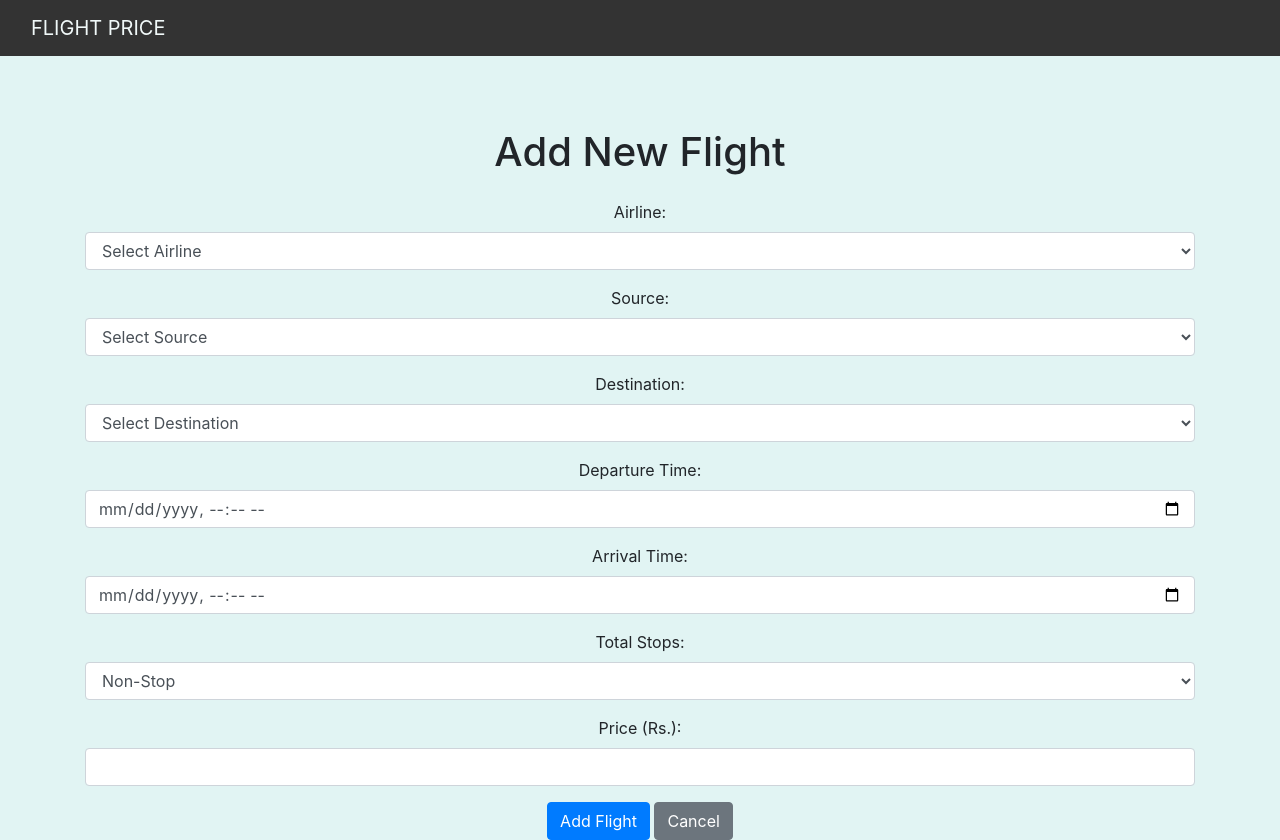
After one commit to magictang-001/flight_price_prediction, a Flask app: page /flights/add in a window 1280 px wide. The commit adds this page. Run offline with Flask 3, Linux system fonts and the light colour scheme; some libraries are stand-ins or nearby versions.

Commit message:
实现对每次航班数据保存到数据库和crud功能

```diff
--- a/2. Deploying the Flight Fare Prediction Model with Flask Framework Making Prediction/app.py
+++ b/2. Deploying the Flight Fare Prediction Model with Flask Framework Making Prediction/app.py
@@ -17,12 +17,24 @@ import seaborn as sns
 from io import BytesIO
 import base64
 import warnings
+from datetime import datetime
+from models import db, Flight, Prediction, User
+from config import config
 warnings.filterwarnings('ignore')
 
 app = Flask(__name__,
           template_folder='templates',
           static_folder='static')
-app.config['DEBUG'] = os.environ.get('FLASK_DEBUG', False)
+
+# Load configuration
+app.config.from_object(config['development'])
+
+# Initialize database
+db.init_app(app)
+
+# Create tables
+with app.app_context():
+    db.create_all()
 
 # Attempt to load the model
 try:
@@ -67,6 +79,95 @@ def internal_error(error):
     return render_template("home.html", prediction_text="Internal server error. Please try again."), 500
 
 
+@app.route('/flights')
+@cross_origin()
+def list_flights():
+    """List all flights"""
+    try:
+        flights = Flight.query.all()
+        return render_template('flights.html', flights=[f.to_dict() for f in flights])
+    except Exception as e:
+        return render_template('flights.html', error=str(e))
+
+
+@app.route('/flights/add', methods=['GET', 'POST'])
+@cross_origin()
+def add_flight():
+    """Add a new flight"""
+    if request.method == 'POST':
+        try:
+            # Get form data
+            airline = request.form.get('airline')
+            source = request.form.get('source')
+            destination = request.form.get('destination')
+            departure_time = datetime.strptime(request.form.get('departure_time'), '%Y-%m-%dT%H:%M')
+            arrival_time = datetime.strptime(request.form.get('arrival_time'), '%Y-%m-%dT%H:%M')
+            total_stops = int(request.form.get('total_stops'))
+            price = float(request.form.get('price')) if request.form.get('price') else None
+
+            # Create new flight
+            flight = Flight(
+                airline=airline,
+                source=source,
+                destination=destination,
+                departure_time=departure_time,
+                arrival_time=arrival_time,
+                total_stops=total_stops,
+                price=price
+            )
+
+            # Add to database
+            db.session.add(flight)
+            db.session.commit()
+
+            return jsonify({'success': True, 'message': 'Flight added successfully!'})
+        except Exception as e:
+            db.session.rollback()
+            return jsonify({'success': False, 'message': f'Error adding flight: {str(e)}'}), 400
+
+    return render_template('add_flight.html')
+
+
+@app.route('/flights/edit/<int:id>', methods=['GET', 'POST'])
+@cross_origin()
+def edit_flight(id):
+    """Edit an existing flight"""
+    flight = Flight.query.get_or_404(id)
+
+    if request.method == 'POST':
+        try:
+            # Update flight data
+            flight.airline = request.form.get('airline')
+            flight.source = request.form.get('source')
+            flight.destination = request.form.get('destination')
+            flight.departure_time = datetime.strptime(request.form.get('departure_time'), '%Y-%m-%dT%H:%M')
+            flight.arrival_time = datetime.strptime(request.form.get('arrival_time'), '%Y-%m-%dT%H:%M')
+            flight.total_stops = int(request.form.get('total_stops'))
+            flight.price = float(request.form.get('price')) if request.form.get('price') else None
+
+            # Commit changes
+            db.session.commit()
+
+            return jsonify({'success': True, 'message': 'Flight updated successfully!'})
+        except Exception as e:
+            db.session.rollback()
+            return jsonify({'success': False, 'message': f'Error updating flight: {str(e)}'}), 400
+
+    return render_template('edit_flight.html', flight=flight.to_dict())
+
+
+@app.route('/flights/delete/<int:id>', methods=['POST'])
+@cross_origin()
+def delete_flight(id):
+    """Delete a flight"""
+    try:
+        flight = Flight.query.get_or_404(id)
+        db.session.delete(flight)
+        db.session.commit()
+        return jsonify({'success': True, 'message': 'Flight deleted successfully!'})
+    except Exception as e:
+        db.session.rollback()
+        return jsonify({'success': False, 'message': f'Error deleting flight: {str(e)}'}), 400
 
 
 @app.route("/predict", methods = ["GET", "POST"])
@@ -414,6 +515,37 @@ def predict():
 
             output=round(prediction[0],2)
 
+            # Save the prediction to database
+            try:
+                # Create a new flight record
+                dep_time = datetime.strptime(date_dep, "%Y-%m-%dT%H:%M")
+                arr_time = datetime.strptime(date_arr, "%Y-%m-%dT%H:%M")
+
+                flight = Flight(
+                    airline=airline,
+                    source=Source,
+                    destination=Destination,
+                    departure_time=dep_time,
+                    arrival_time=arr_time,
+                    total_stops=Total_stops,
+                    price=output
+                )
+
+                db.session.add(flight)
+                db.session.flush()  # Get the flight ID without committing
+
+                # Create prediction record
+                prediction_record = Prediction(
+                    flight_id=flight.id,
+                    predicted_price=output
+                )
+
+                db.session.add(prediction_record)
+                db.session.commit()
+            except Exception as db_error:
+                db.session.rollback()
+                print(f"Database error: {db_error}")
+
             return render_template('home.html',prediction_text="Your Flight price is Rs. {}".format(output))
         except Exception as e:
             return render_template('home.html',prediction_text="Error occurred during prediction. Please check your inputs.")
--- a/2. Deploying the Flight Fare Prediction Model with Flask Framework Making Prediction/config.py
+++ b/2. Deploying the Flight Fare Prediction Model with Flask Framework Making Prediction/config.py
@@ -3,12 +3,17 @@ import os
 class Config:
     SECRET_KEY = os.environ.get('SECRET_KEY') or 'dev-secret-key'
     DEBUG = False
+    SQLALCHEMY_DATABASE_URI = os.environ.get('DATABASE_URL') or \
+        'mysql+pymysql://root:123456@localhost/flight_prediction_db'
+    SQLALCHEMY_TRACK_MODIFICATIONS = False
 
 class DevelopmentConfig(Config):
     DEBUG = True
 
 class ProductionConfig(Config):
     DEBUG = False
+    SQLALCHEMY_DATABASE_URI = os.environ.get('DATABASE_URL') or \
+        'mysql+pymysql://root:password@localhost/flight_prediction_db'
 
 config = {
     'development': DevelopmentConfig,
--- a/2. Deploying the Flight Fare Prediction Model with Flask Framework Making Prediction/requirements.txt
+++ b/2. Deploying the Flight Fare Prediction Model with Flask Framework Making Prediction/requirements.txt
@@ -4,11 +4,11 @@ click==7.1.2
 distlib==0.3.0
 Flask==1.1.2
 Flask-Cors==3.0.8
+Flask-SQLAlchemy==3.1.1
+PyMySQL==1.1.2
 gunicorn==20.0.4
-itsdangerous==1.1.0
 Jinja2==2.11.2
 joblib==0.15.1
-MarkupSafe==1.1.1
 numpy==1.18.1
 pandas==1.0.1
 python-dateutil==2.8.1
@@ -16,8 +16,6 @@ pytz==2019.3
 scikit-learn==0.22.1
 scipy==1.4.1
 six==1.14.0
-virtualenv==20.0.7
 Werkzeug==1.0.1
-wincertstore==0.2
 matplotlib==3.2.1
 seaborn==0.10.1
--- /dev/null
+++ b/2. Deploying the Flight Fare Prediction Model with Flask Framework Making Prediction/templates/add_flight.html
@@ -0,0 +1,134 @@
+<!DOCTYPE html>
+<html lang="en">
+<head>
+    <meta charset="UTF-8">
+    <meta name="viewport" content="width=device-width, initial-scale=1.0">
+    <title>Add Flight</title>
+    <!-- BootStrap -->
+    <link rel="stylesheet" href="https://stackpath.bootstrapcdn.com/bootstrap/4.5.0/css/bootstrap.min.css"
+        integrity="sha384-9aIt2nRpC12Uk9gS9baDl411NQApFmC26EwAOH8WgZl5MYYxFfc+NcPb1dKGj7Sk" crossorigin="anonymous">
+    <!-- css -->
+    <link rel="stylesheet" href="{{ url_for('static', filename='css/styles.css') }}">
+</head>
+<body>
+    <!-- As a heading -->
+    <nav class="navbar navbar-inverse navbar-fixed-top">
+        <div class="container-fluid">
+            <div class="navbar-header">
+                <a class="navbar-brand" href="/">FLIGHT PRICE</a>
+            </div>
+        </div>
+    </nav>
+
+    <br><br><br>
+
+    <div class="container">
+        <h1 class="text-center mb-4">Add New Flight</h1>
+
+        <form id="flightForm">
+            <div class="form-group">
+                <label for="airline">Airline:</label>
+                <select class="form-control" id="airline" name="airline" required>
+                    <option value="">Select Airline</option>
+                    <option value="Jet Airways">Jet Airways</option>
+                    <option value="IndiGo">IndiGo</option>
+                    <option value="Air India">Air India</option>
+                    <option value="Multiple carriers">Multiple carriers</option>
+                    <option value="SpiceJet">SpiceJet</option>
+                    <option value="Vistara">Vistara</option>
+                    <option value="Air Asia">Air Asia</option>
+                    <option value="GoAir">GoAir</option>
+                    <option value="Multiple carriers Premium economy">Multiple carriers Premium economy</option>
+                    <option value="Jet Airways Business">Jet Airways Business</option>
+                    <option value="Vistara Premium economy">Vistara Premium economy</option>
+                    <option value="Trujet">Trujet</option>
+                </select>
+            </div>
+
+            <div class="form-group">
+                <label for="source">Source:</label>
+                <select class="form-control" id="source" name="source" required>
+                    <option value="">Select Source</option>
+                    <option value="Delhi">Delhi</option>
+                    <option value="Kolkata">Kolkata</option>
+                    <option value="Mumbai">Mumbai</option>
+                    <option value="Chennai">Chennai</option>
+                </select>
+            </div>
+
+            <div class="form-group">
+                <label for="destination">Destination:</label>
+                <select class="form-control" id="destination" name="destination" required>
+                    <option value="">Select Destination</option>
+                    <option value="Cochin">Cochin</option>
+                    <option value="Delhi">Delhi</option>
+                    <option value="New Delhi">New Delhi</option>
+                    <option value="Hyderabad">Hyderabad</option>
+                    <option value="Kolkata">Kolkata</option>
+                </select>
+            </div>
+
+            <div class="form-group">
+                <label for="departure_time">Departure Time:</label>
+                <input type="datetime-local" class="form-control" id="departure_time" name="departure_time" required>
+            </div>
+
+            <div class="form-group">
+                <label for="arrival_time">Arrival Time:</label>
+                <input type="datetime-local" class="form-control" id="arrival_time" name="arrival_time" required>
+            </div>
+
+            <div class="form-group">
+                <label for="total_stops">Total Stops:</label>
+                <select class="form-control" id="total_stops" name="total_stops" required>
+                    <option value="0">Non-Stop</option>
+                    <option value="1">1 Stop</option>
+                    <option value="2">2 Stops</option>
+                    <option value="3">3 Stops</option>
+                    <option value="4">4+ Stops</option>
+                </select>
+            </div>
+
+            <div class="form-group">
+                <label for="price">Price (Rs.):</label>
+                <input type="number" class="form-control" id="price" name="price" step="0.01">
+            </div>
+
+            <button type="submit" class="btn btn-primary">Add Flight</button>
+            <a href="/flights" class="btn btn-secondary">Cancel</a>
+        </form>
+    </div>
+
+    <!-- JavaScript -->
+    <script src="https://code.jquery.com/jquery-3.5.1.min.js"></script>
+    <script src="https://cdn.jsdelivr.net/npm/popper.js@1.16.0/dist/umd/popper.min.js"
+        integrity="sha384-Q6E9RHvbIyZFJoft+2mJbHaEWldlvI9IOYy5n3zV9zzTtmI3UksdQRVvoxMfooAo"
+        crossorigin="anonymous"></script>
+    <script src="https://stackpath.bootstrapcdn.com/bootstrap/4.5.0/js/bootstrap.min.js"
+        integrity="sha384-OgVRvuATP1z7JjHLkuOU7Xw704+h835Lr+6QL9UvYjZE3Ipu6Tp75j7Bh/kR0JKI"
+        crossorigin="anonymous"></script>
+
+    <script>
+        $('#flightForm').on('submit', function(e) {
+            e.preventDefault();
+
+            $.ajax({
+                url: '/flights/add',
+                type: 'POST',
+                data: $(this).serialize(),
+                success: function(response) {
+                    if (response.success) {
+                        alert(response.message);
+                        window.location.href = '/flights';
+                    } else {
+                        alert('Error: ' + response.message);
+                    }
+                },
+                error: function() {
+                    alert('An error occurred while adding the flight.');
+                }
+            });
+        });
+    </script>
+</body>
+</html>
--- a/2. Deploying the Flight Fare Prediction Model with Flask Framework Making Prediction/templates/home.html
+++ b/2. Deploying the Flight Fare Prediction Model with Flask Framework Making Prediction/templates/home.html
@@ -164,6 +164,7 @@
         <div class="row">
             <div class="col-12 text-center">
                 <a href="/analysis" class="btn btn-info">View Data Analysis</a>
+                <a href="/flights" class="btn btn-success">Manage Flights</a>
             </div>
         </div>
         <br>
```
Also changed, not shown: 2. Deploying the Flight Fare Prediction Model with Flask Framework Making Prediction/models.py (added, +79 -0 lines), 2. Deploying the Flight Fare Prediction Model with Flask Framework Making Prediction/templates/edit_flight.html (added, +138 -0 lines), 2. Deploying the Flight Fare Prediction Model with Flask Framework Making Prediction/templates/flights.html (added, +122 -0 lines).
